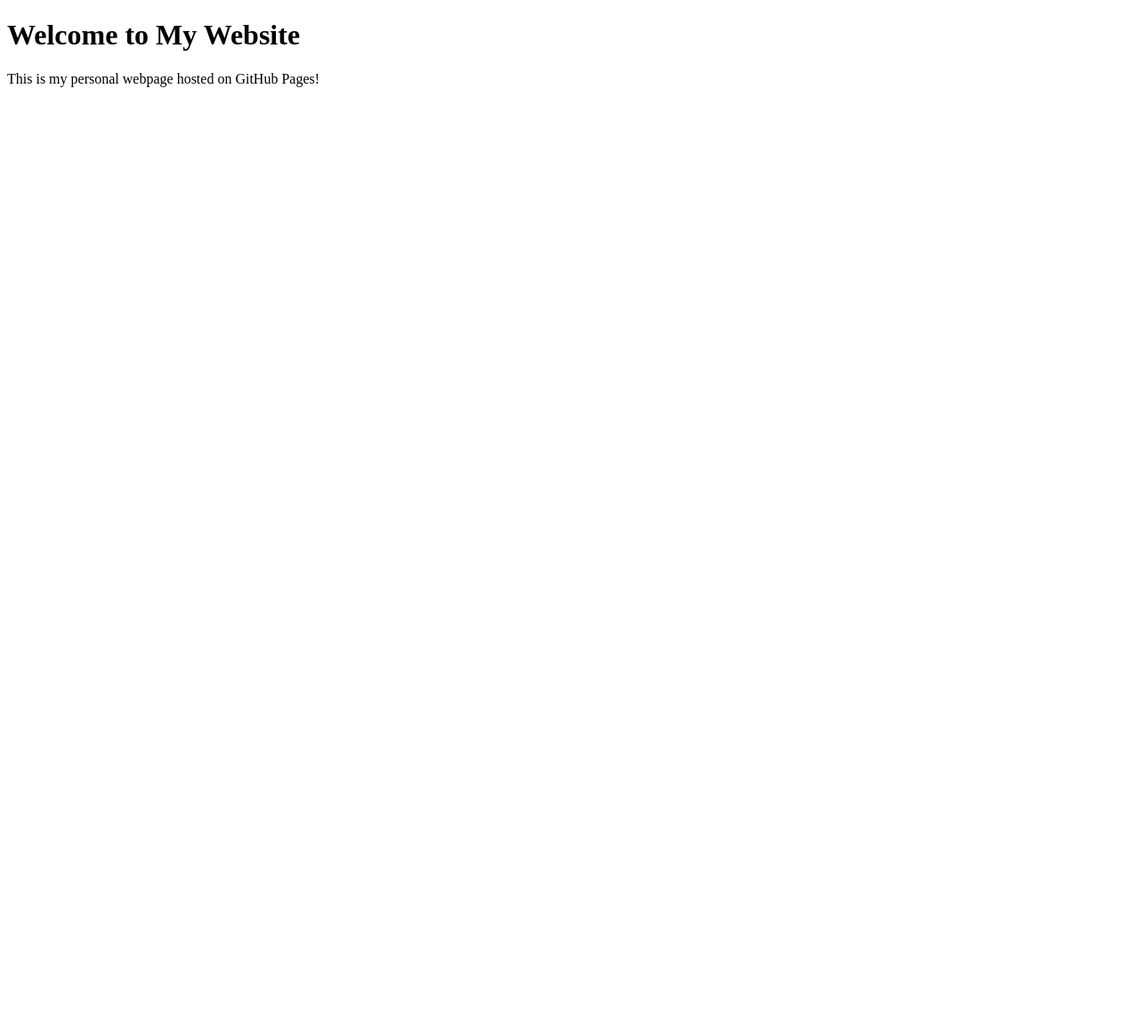
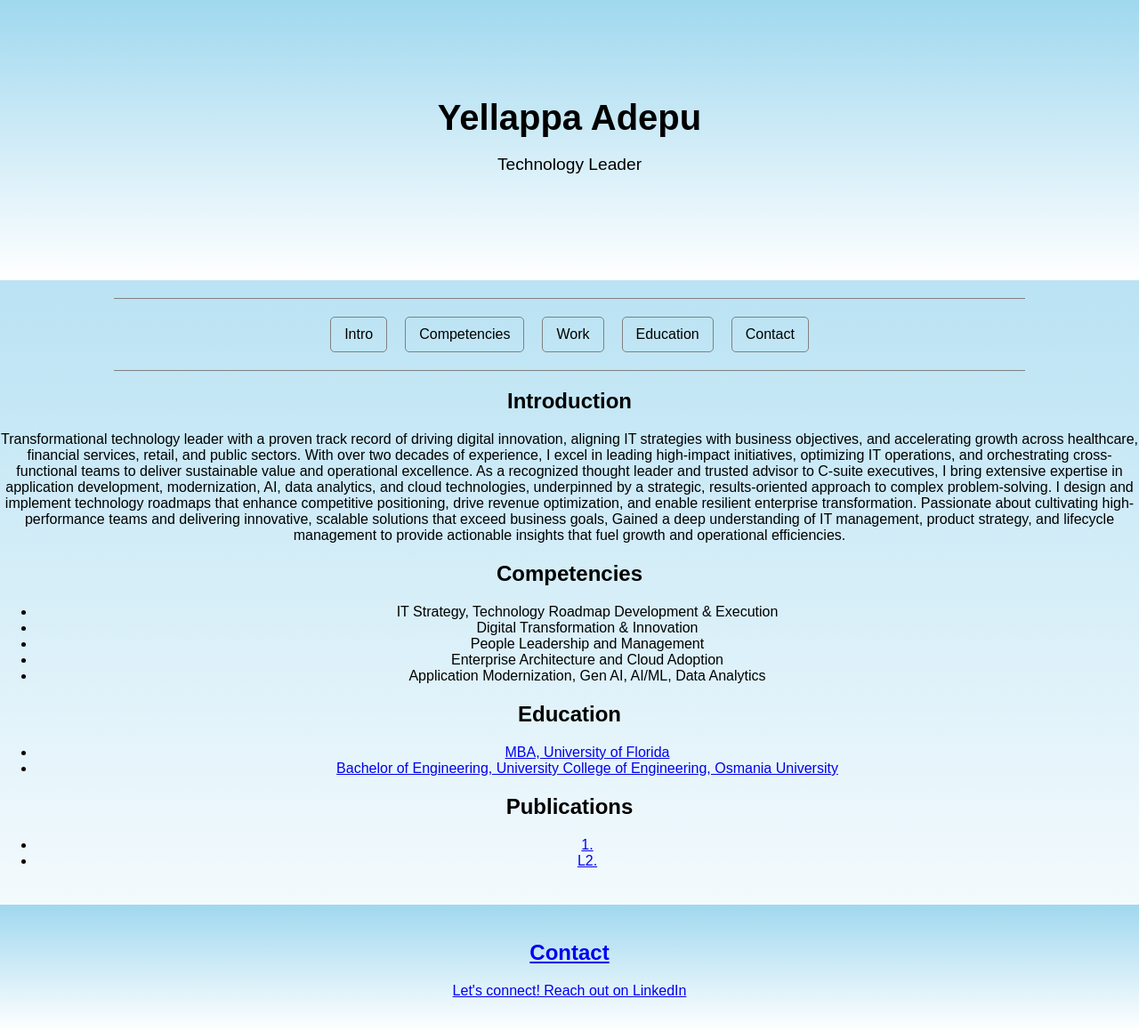
Before and after one commit to y-adepu/y-adepu.github.io, a plain HTML site: page index.html in a window 1280 px wide. Shown: the whole page at 89% size. Before the commit the page ends 800 px from the top, so only its background shows below. Drawn offline with Linux system fonts and the light colour scheme.

Commit message:
Update index.html

```diff
--- a/index.html
+++ b/index.html
@@ -3,10 +3,112 @@
 <head>
     <meta charset="UTF-8">
     <meta name="viewport" content="width=device-width, initial-scale=1.0">
-    <title>My Personal Website</title>
+    <title>Yellappa Adepu | Technolgoy Leader</title>
+    <link rel="stylesheet" href="styles.css">
+    <script defer src="script.js"></script>
+    <style>
+        body {
+            font-family: Arial, sans-serif;
+            margin: 0;
+            padding: 0;
+            transition: background 0.3s, color 0.3s;
+            background: linear-gradient(to bottom, #a0d8ef, #ffffff);
+            text-align: center;
+        }
+        .hero {
+            padding: 100px 20px;
+            background: linear-gradient(to bottom, #a0d8ef, #ffffff);
+            color: black;
+        }
+        .hero h1 {
+            font-size: 2.5rem;
+            margin: 10px 0;
+        }
+        .hero p {
+            font-size: 1.2rem;
+        }
+        .divider {
+            width: 80%;
+            height: 1px;
+            background: gray;
+            margin: 20px auto;
+        }
+        .nav {
+            display: flex;
+            justify-content: center;
+            gap: 20px;
+            margin: 20px 0;
+        }
+        .nav a {
+            text-decoration: none;
+            padding: 10px 15px;
+            border: 1px solid gray;
+            border-radius: 5px;
+            color: black;
+            transition: background 0.3s;
+        }
+        .nav a:hover {
+            background: #007bff;
+            color: white;
+        }
+        footer {
+            padding: 20px;
+            background: linear-gradient(to bottom, #a0d8ef, #ffffff);
+            color: black;
+            margin-top: 40px;
+        }
+    </style>
 </head>
 <body>
-    <h1>Welcome to My Website</h1>
-    <p>This is my personal webpage hosted on GitHub Pages!</p>
+    <div class="hero">
+        <h1>Yellappa Adepu</h1>
+        <p>Technology Leader</p>
+    </div>
+    <div class="divider"></div>
+    <nav class="nav">
+        <a href="#about">Intro</a>
+        <a href="#expertise">Competencies</a>
+            <a href="#projects">Work</a>
+        <a href="#education">Education</a>
+
+        <a href="#contact">Contact</a>
+    </nav>
+    <div class="divider"></div>
+    <section id="about">
+        <h2>Introduction</h2>
+        <p>Transformational technology leader with a proven track record of driving digital innovation, aligning IT strategies with business objectives, and accelerating growth across healthcare, financial services, retail, and public sectors. With over two decades of experience, I excel in leading high-impact initiatives, optimizing IT operations, and orchestrating cross-functional teams to deliver sustainable value and operational excellence.
+
+As a recognized thought leader and trusted advisor to C-suite executives, I bring extensive expertise in application development, modernization, AI, data analytics, and cloud technologies, underpinned by a strategic, results-oriented approach to complex problem-solving. I design and implement technology roadmaps that enhance competitive positioning, drive revenue optimization, and enable resilient enterprise transformation.
+
+Passionate about cultivating high-performance teams and delivering innovative, scalable solutions that exceed business goals, Gained a deep understanding of IT management, product strategy, and lifecycle management to provide actionable insights that fuel growth and operational efficiencies.</p>
+    </section>
+    <section id="expertise">
+        <h2>Competencies</h2>
+        <ul>
+            <li>IT Strategy, Technology Roadmap Development & Execution</li>
+            <li>Digital Transformation & Innovation</li>
+            <li>People Leadership and Management</li>
+            <li>Enterprise Architecture and Cloud Adoption</li>
+            <li>Application Modernization, Gen AI, AI/ML, Data Analytics</li>
+        </ul>
+    </section>
+    <section id="education">
+        <h2>Education</h2>
+        <ul>
+            <li><a href="#">MBA, University of Florida</a></li>
+            <li><a href="#">Bachelor of Engineering, University College of Engineering, Osmania University</a></li>
+        </ul>
+    </section>
+    <section id="projects">
+        <h2>Publications</h2>
+        <ul>
+            <li><a href="#">1.</li>
+            <li><a href="#">L2.</li>
+        </ul>
+    </section>
+    <footer id="contact">
+        <h2>Contact</h2>
+        <p>Let's connect! Reach out on <a href="https://www.linkedin.com/in/yadepu/" target="_blank">LinkedIn</a></p>
+    </footer>
 </body>
 </html>
```
